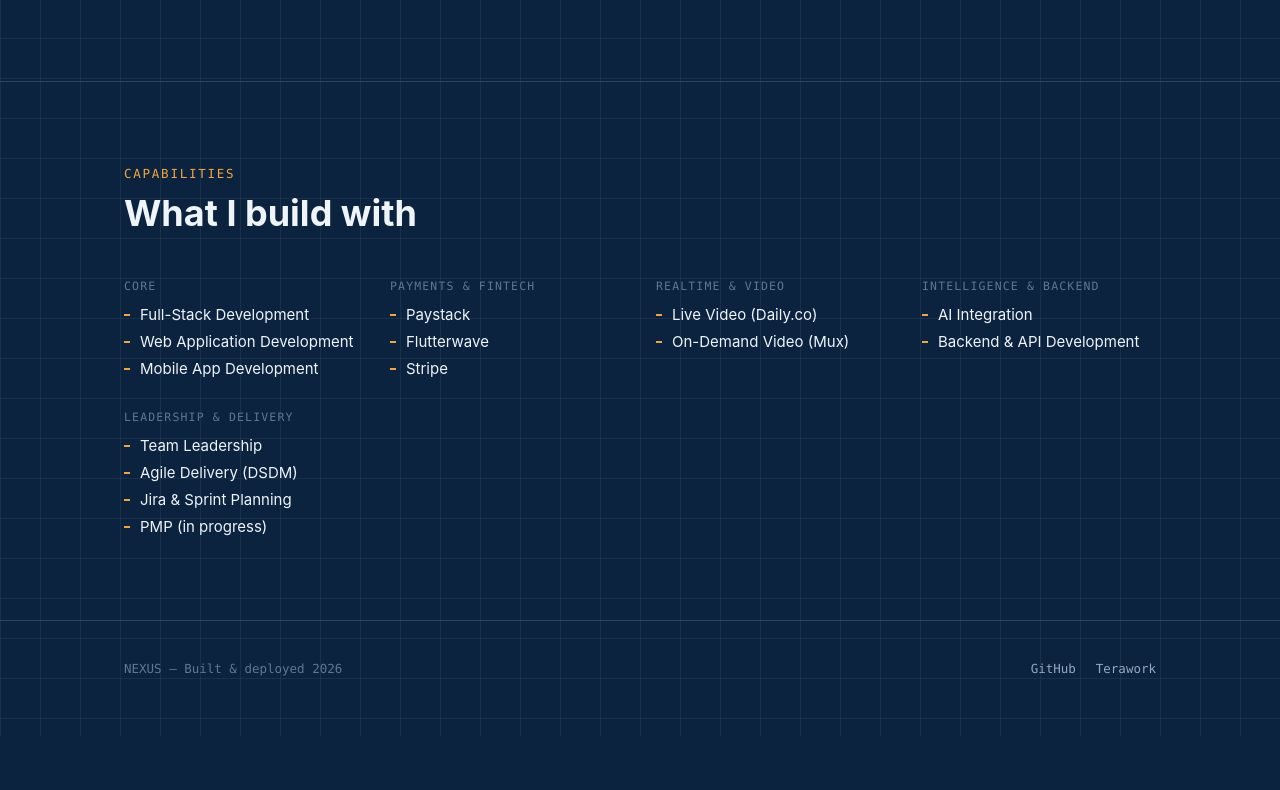
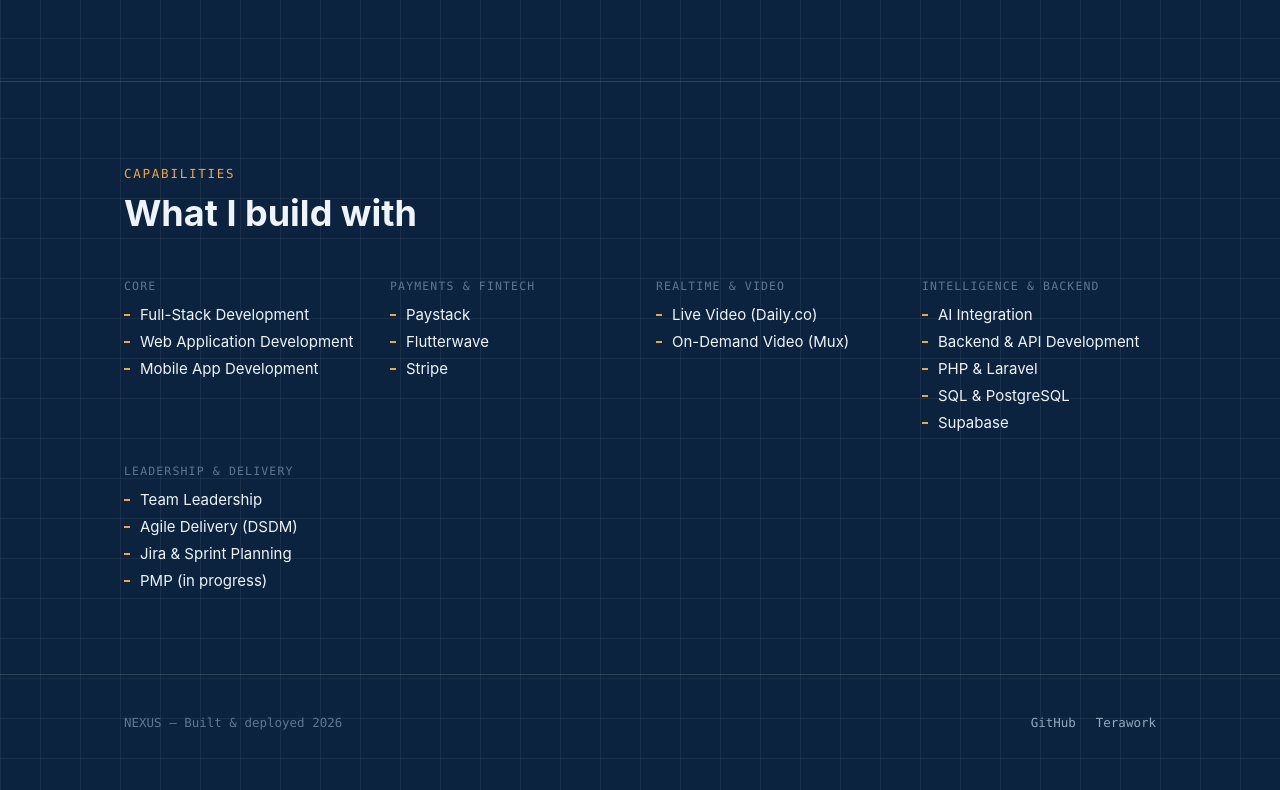
Before and after one commit to elvisnexus/nexus-portfolio, a plain HTML site: page index.html in a window 1280 px wide. Shown: the part 2362-3152 px from the top of the page. Before the commit the page ends 3098 px from the top, so only its background shows below. Drawn offline with Linux system fonts and the light colour scheme.

Commit message:
Add PHP, Laravel, SQL, PostgreSQL, and Supabase to Intelligence & Backend capabilities

```diff
--- a/index.html
+++ b/index.html
@@ -588,6 +588,9 @@
           <div class="cap-list">
             <div class="cap-item">AI Integration</div>
             <div class="cap-item">Backend &amp; API Development</div>
+            <div class="cap-item">PHP &amp; Laravel</div>
+            <div class="cap-item">SQL &amp; PostgreSQL</div>
+            <div class="cap-item">Supabase</div>
           </div>
         </div>
         <div>
```
